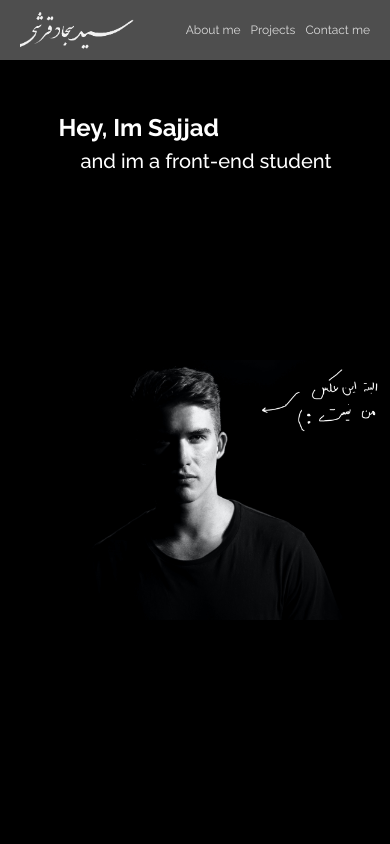
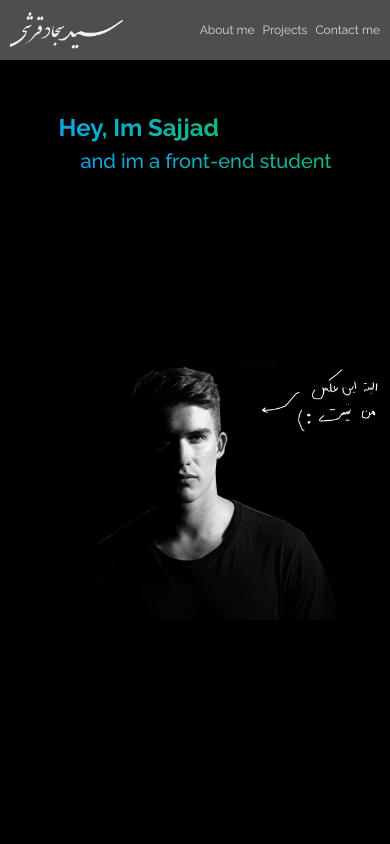
Before and after one commit to Masencod/Portfolio, a React (Vite) app: page / in a window 390 px wide. Shown: the top 844 px of the page. Built offline with nearby package versions, Linux system fonts and the light colour scheme; no server answers.

Commit message:
ADDED HOVER FOR SOME BUTTONS

```diff
--- a/src/App.jsx
+++ b/src/App.jsx
@@ -9,18 +9,17 @@ import logo from "../src/assets/logo.png";
 
 
 function App() {
-  const [count, setCount] = useState(0)
-
+//i know this situation is bad and i wanna make a comopnent out of the nav here but it was for a assignment, also we learned tailwind halfway through the project thats why its janky rn.
   return (
     <>
         <div className="header_container sticky top-0 left-0 w-full">
           <a href="https://portfolio-masencod.vercel.app/"><img className="logo h-10 sm:h-16" src={logo} alt="" /></a>
           <div className="header__links">
-              <a href="#aboutMe">About me</a>
-              <a href="#projects">Projects</a>
-              <a href="#contactMe">Contact me</a>
+              <a href="#aboutMe" className='hover:text-transparent hover:bg-clip-text hover:bg-gradient-to-r hover:to-emerald-300 hover:from-sky-300 transition-all duration-200 ease-in-out'>About me</a>
+              <a href="#projects" className='hover:text-transparent hover:bg-clip-text hover:bg-gradient-to-r hover:to-emerald-300 hover:from-sky-300 transition-all duration-200 ease-in-out'>Projects</a>
+              <a href="#contactMe" className='hover:text-transparent hover:bg-clip-text hover:bg-gradient-to-r hover:to-emerald-300 hover:from-sky-300 transition-all duration-200 ease-in-out'>Contact me</a>
           </div>
-      </div>
+        </div>
       <Header/>
       <AboutMe/>
       <Projects/>
--- a/src/Components/Contact/Contact.jsx
+++ b/src/Components/Contact/Contact.jsx
@@ -1,35 +1,36 @@
 import gotti from '../../assets/github-mark-white.svg'
+
 const Contact = () => {
   return (
-    <div id="contactMe" className="w-full bg-blue-500 p-5 flex flex-col gap-8 md:flex-row md:justify-between xl:justify-evenly">
-        <div className="gap-8 flex flex-col xl:flex-row xl:justify-between">
+    <div id="contactMe" className="bg-blue-500 p-5 grid grid-cols-1 sm:grid-cols-2 sm:justify-items-start lg:flex lg:justify-evenly justify-items-center gap-8">
+
             <div className="flex gap-x-3 items-center">
                 <span className="material-symbols-rounded lg:text-lg">
                     home_pin
                 </span>
-                <p className=" lg:text-lg">My Location: Iran, Tehran</p>
+                <p className=" lg:text-lg"> Iran, Tehran</p>
             </div>
             <div className="flex gap-x-3 items-center">
                 <span className="material-symbols-rounded lg:text-lg">
                     phone_in_talk
                 </span>
-                <p className=" lg:text-lg">My Number: +98 937 993 68 66</p>
+                <p className=" lg:text-lg"> +98 937 993 68 66</p>
             </div>
-        </div>
-        <div className="gap-8 flex flex-col xl:flex-row xl:justify-between">
+
+
             <div className="flex gap-x-3 items-center">
                 <span className="material-symbols-rounded lg:text-lg">
                     mail
                 </span>
-                <p className=" lg:text-lg">My Email: sajjad.ghorashy@gmail.com</p>
+                <p className=" lg:text-lg"> sajjad.ghorashy@gmail.com</p>
             </div>
-            <div className="flex gap-x-3 items-center">
+            <div className="flex gap-x-2 min-[322px]:gap-x-3 items-center">
                 <span className="material-symbols-rounded lg:text-lg">
                     <img className='h-8' src={gotti} alt="" />
                 </span>
-                <p className=" lg:text-lg">My Github: <a className="no-underline hover:text-fuchsia-200 transition duration-500 ease-in-out" href="https://github.com/Masencod">https://github.com/Masencod</a></p>
+                <p className=" lg:text-lg"> <a className="no-underline hover:text-fuchsia-200 transition duration-500 ease-in-out" href="https://github.com/Masencod">https://github.com/Masencod</a></p>
             </div>
-        </div>
+
     </div>
   )
 }
--- a/src/Components/Header/Header.css
+++ b/src/Components/Header/Header.css
@@ -4,7 +4,7 @@
     justify-content: space-between;
     align-items: center;
     background-color: rgb(78, 78, 78);
-    padding: 10px 20px;
+    padding: 10px 30px;
     z-index: 99;
 }
 .header {
@@ -74,4 +74,12 @@
         column-gap: 10px;
         font-size: 12px;
     }
+    .header_container {
+        padding: 10px 10px;
+        z-index: 99;
+    }
+    .header__links {
+        display: flex;
+        column-gap: 8px;
+    }
 }
--- a/src/Components/Header/Header.jsx
+++ b/src/Components/Header/Header.jsx
@@ -6,8 +6,8 @@ const Header = () => {
     <div className="header w-full">
         <div className="header_body w-full flex flex-col justify-start items-center">
             <div className="header__text">
-                <p className="text__top">Hey, Im Sajjad</p>
-                <p className="text__bot">and im a front-end student</p>
+                <p className="text__top text-transparent bg-clip-text bg-gradient-to-r to-emerald-500 from-sky-500">Hey, Im Sajjad</p>
+                <p className="text__bot text-transparent bg-clip-text bg-gradient-to-r to-emerald-500 from-sky-500">and im a front-end student</p>
             </div>
         </div>
     </div>
--- a/src/input.css
+++ /dev/null
@@ -1,3 +0,0 @@
-@tailwind base;
-@tailwind components;
-@tailwind utilities;
```
